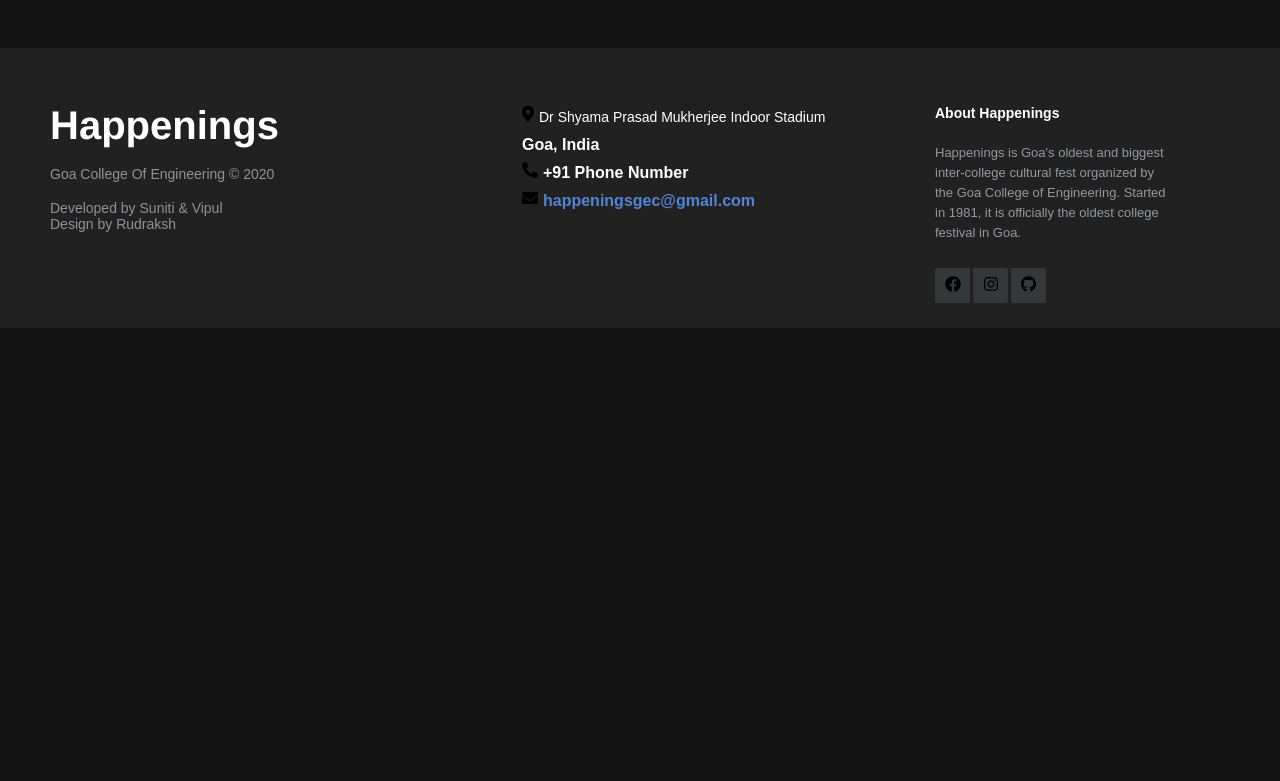
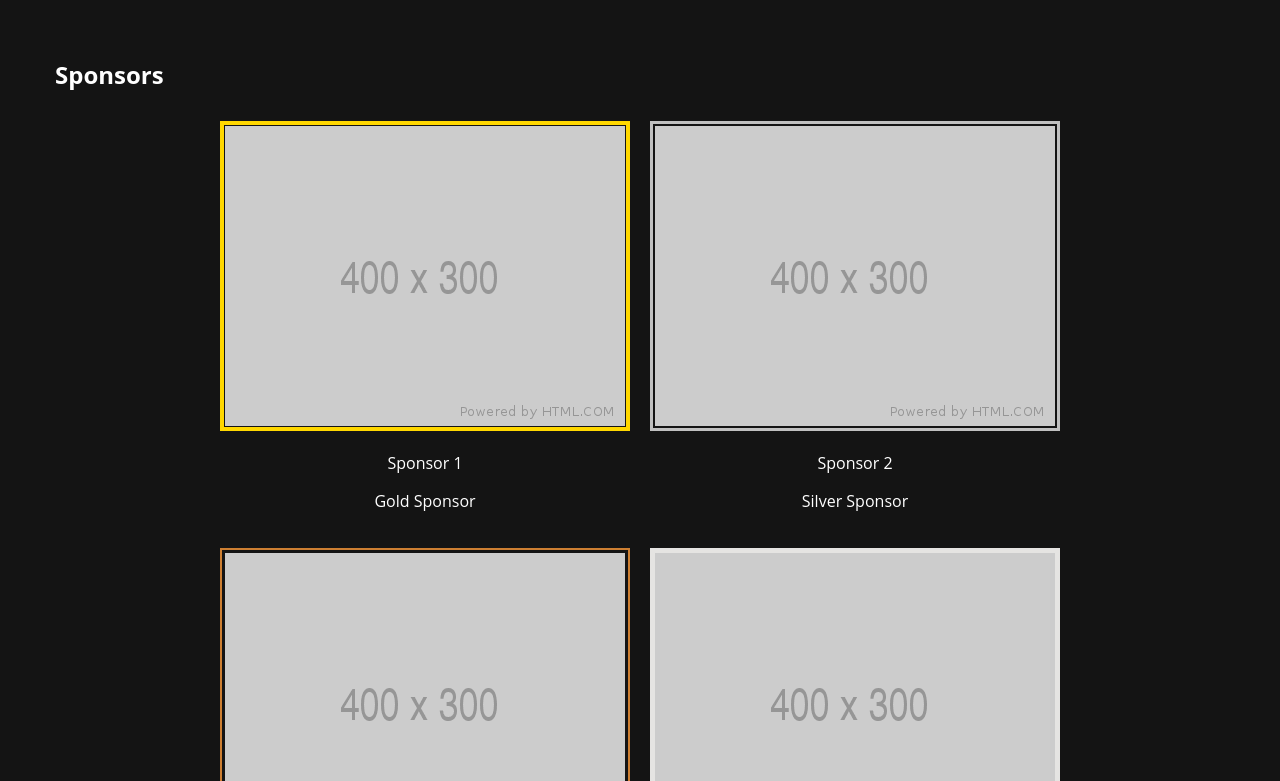
Before and after one commit to happenings2020/happenings2020.github.io, a React (Create React App) app: page / in a window 1280 px wide. Shown: the part 1299-2080 px from the top of the page. Before the commit the page ends 1627 px from the top, so only its background shows below. Built offline with nearby package versions, Linux system fonts and the light colour scheme.

Commit message:
Added sponsors section

```diff
--- a/src/App.js
+++ b/src/App.js
@@ -3,6 +3,7 @@ import Slider from './components/NetflixSlider'
 import './App.scss'
 import Nav from './components/Navbar/Nav'
 import Footer from './components/Footer/Footer'
+import Sponsors from './components/Sponsors/Sponsors'
 
 const elite = [
   {
@@ -218,6 +219,8 @@ class App extends Component {
           ))}
         </Slider>
 
+        <Sponsors />
+
         <Footer />
       </div>
     );
--- /dev/null
+++ b/src/components/Sponsors/SponsorItem.jsx
@@ -0,0 +1,13 @@
+import React from "react";
+
+function SponsorItem(props) {
+  return (
+    <div className="sponsors-item">
+      <img src={props.image} alt={props.name} className={props.type} />
+      <p>{props.name}</p>
+      <p>{props.type} Sponsor</p>
+    </div>
+  );
+}
+
+export default SponsorItem;
--- /dev/null
+++ b/src/components/Sponsors/Sponsors.jsx
@@ -0,0 +1,50 @@
+import React, { Component } from "react";
+import "./Sponsors.scss";
+import SponsorItem from "./SponsorItem.jsx";
+
+export default class Sponsors extends Component {
+  render() {
+    const sponsors = [
+      {
+        id: 1,
+        name: "Sponsor 1",
+        type: "Gold",
+        image: "/images/placeholder400x300.png"
+      },
+      {
+        id: 2,
+        name: "Sponsor 2",
+        type: "Silver",
+        image: "/images/placeholder400x300.png"
+      },
+      {
+        id: 3,
+        name: "Sponsor 3",
+        type: "Bronze",
+        image: "/images/placeholder400x300.png"
+      },
+      {
+        id: 4,
+        name: "Sponsor 4",
+        type: "Platinum",
+        image: "/images/placeholder400x300.png"
+      }
+    ];
+
+    return (
+      <div className="sponsors-container">
+        <h2>Sponsors</h2>
+        <div className="sponsors-row">
+          {sponsors.map(sponsor => (
+            <SponsorItem
+              key={sponsor.id}
+              name={sponsor.name}
+              type={sponsor.type}
+              image={sponsor.image}
+            />
+          ))}
+        </div>
+      </div>
+    );
+  }
+}
--- /dev/null
+++ b/src/components/Sponsors/Sponsors.scss
@@ -0,0 +1,85 @@
+.sponsors-container {
+  color: #fff;
+  max-width: 100vw;
+  margin: 0 auto;
+
+  .sponsors-row {
+    display: flex;
+    flex-flow: row wrap;
+    // justify-content: flex-start;
+    justify-content: center;
+    text-align: center;
+
+    .sponsors-item {
+      //   margin: 10px;
+      flex-basis: 20%;
+      -ms-flex: auto;
+      padding: 10px;
+      box-sizing: border-box;
+
+      img {
+        margin: 0 auto;
+      }
+
+      .Platinum {
+        // padding: 5px;
+        border: 5px solid #e5e4e2;
+      }
+
+      .Gold {
+        padding: 1px;
+        border: 4px solid #ffd700;
+      }
+
+      .Silver {
+        padding: 2px;
+        border: 3px solid #c0c0c0;
+      }
+
+      .Bronze {
+        padding: 3px;
+        border: 2px solid #cd7f32;
+      }
+    }
+  }
+}
+
+@media (max-width: 1333px) {
+  .sponsors-container {
+    .sponsors-row {
+      .sponsors-item {
+        flex-basis: 30%;
+      }
+    }
+  }
+}
+
+@media (max-width: 1073px) {
+  .sponsors-container {
+    .sponsors-row {
+      .sponsors-item {
+        flex-basis: 30%;
+      }
+    }
+  }
+}
+
+@media (max-width: 815px) {
+  .sponsors-container {
+    .sponsors-row {
+      .sponsors-item {
+        flex-basis: 50%;
+      }
+    }
+  }
+}
+
+@media (max-width: 555px) {
+  .sponsors-container {
+    .sponsors-row {
+      .sponsors-item {
+        flex-basis: 100%;
+      }
+    }
+  }
+}
```
Also changed, not shown: public/images/placeholder400x300.png (added).
